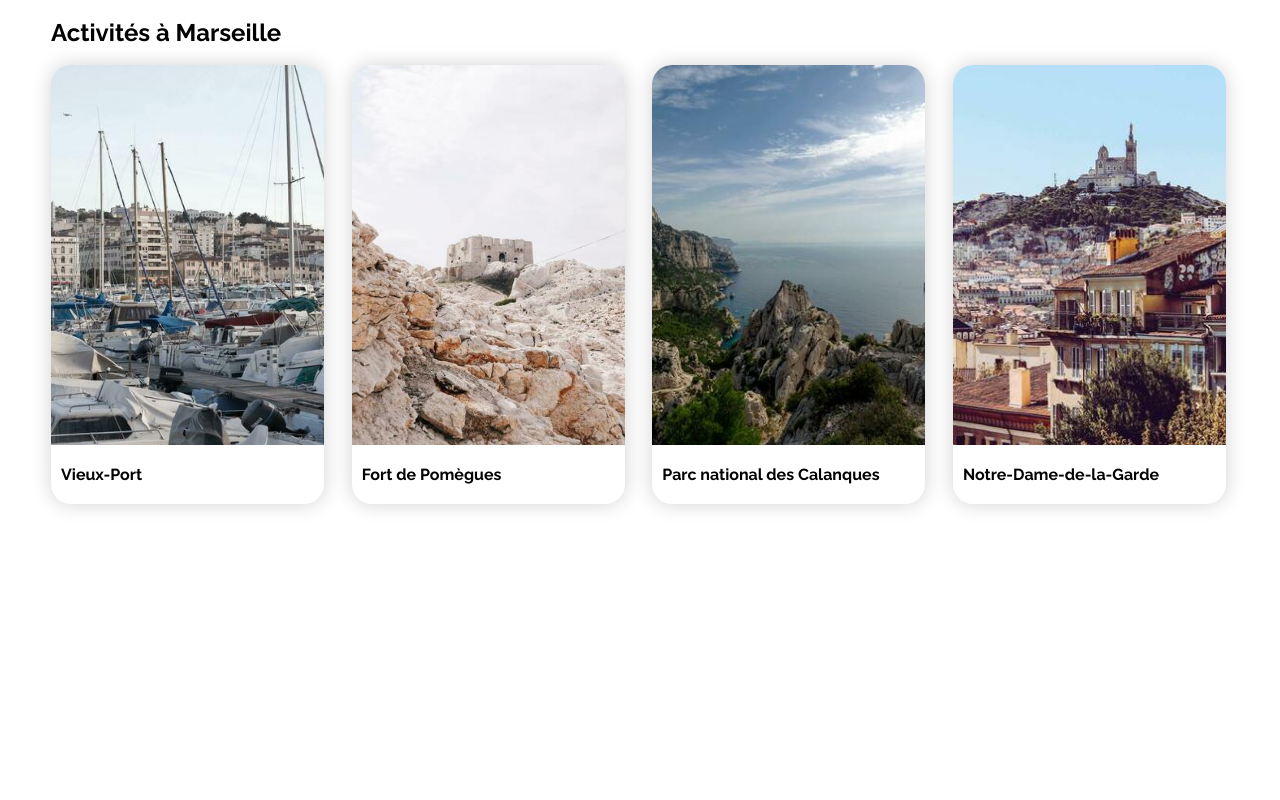
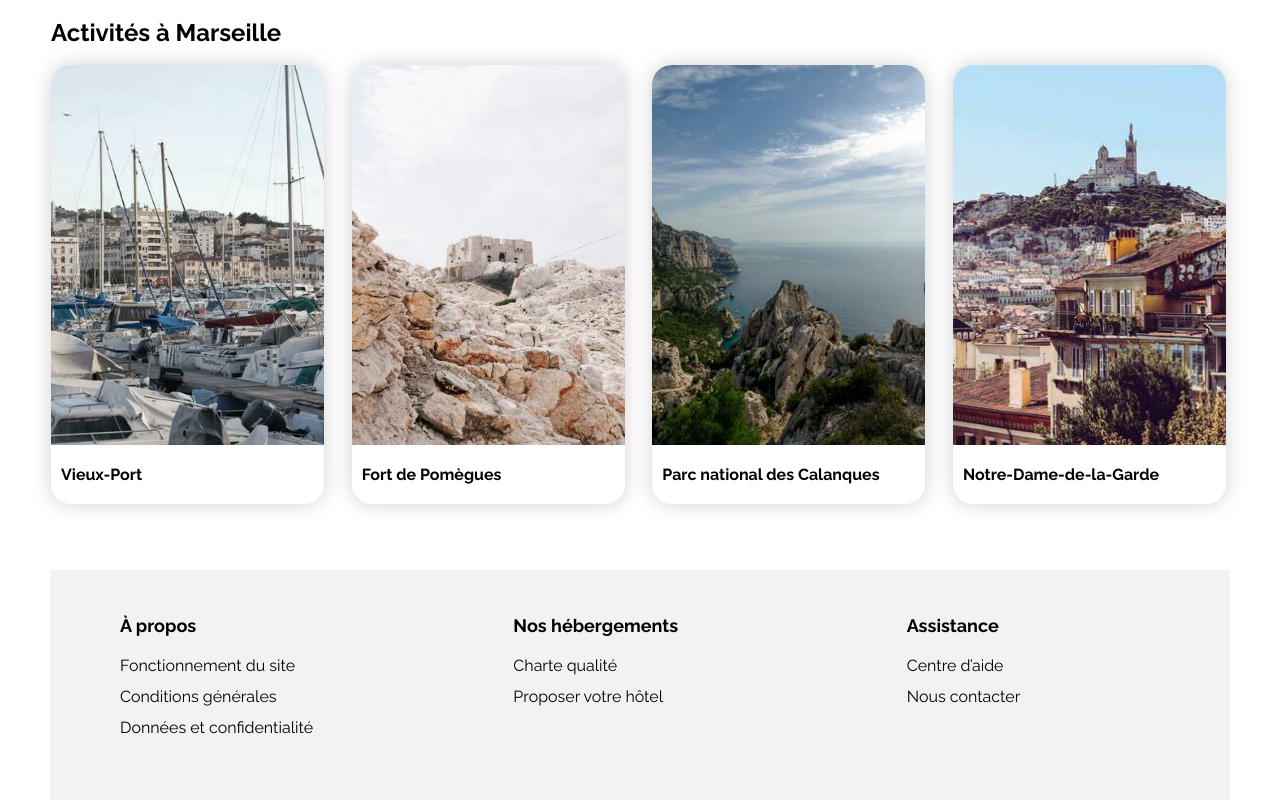
Before and after one commit to KuramaMr/Projet-3, a plain HTML site: page index.html in a window 1280 px wide. Shown: the part 1122-1922 px from the top of the page. Before the commit the page ends 1692 px from the top, so only its background shows below. Drawn offline with Linux system fonts and the light colour scheme.

Commit message:
Add html/css

```diff
--- a/css/style.css
+++ b/css/style.css
@@ -438,6 +438,41 @@ i.fa-solid.fa-info {
     }
 }
 
+/****** Renseignement ***********/
+
+.containerFooter {
+    background-color: var(--main-bg-color);
+    width: 100%;
+    display: flex;
+    flex-direction: row;
+}
+
+.containerFoot {
+    display: flex;
+    flex-direction: column;
+    width: 347px;
+    padding-left: 70px;
+    padding-top: 45px;
+    padding-bottom: 51px;
+}
+
+.containerFoot p {
+    color: #000;
+    font-size: 18px;
+    font-style: normal;
+    font-weight: 700;
+    line-height: normal;
+    width: 100%;
+}
+
+.listcontainer {
+    list-style: none;
+    padding-top: 20px;
+}
+
+.listFooter {
+    padding-bottom: 12px;
+}
 /* Le code ci-dessous correspond à la version responsive uniquement */
 
 /****** Media queries ***********/
--- a/index.html
+++ b/index.html
@@ -306,8 +306,33 @@
                 </section>
             </div>
         </main>
+
+        <!-- Renseignement -->
         <footer>
-
+            <div class="containerFooter">
+                <div class="containerFoot">
+                    <p>À propos</p>
+                    <ul class="listcontainer">
+                        <li class="listFooter">Fonctionnement du site</li>
+                        <li class="listFooter">Conditions générales </li>
+                        <li class="listFooter">Données et confidentialité</li>
+                    </ul>
+                </div>
+                <div class="containerFoot">
+                    <p>Nos hébergements</p>
+                    <ul class="listcontainer">
+                        <li class="listFooter">Charte qualité</li>
+                        <li class="listFooter">Proposer votre hôtel</li>
+                    </ul>
+                </div>
+                <div class="containerFoot">
+                    <p>Assistance</p>
+                    <ul class="listcontainer">
+                        <li class="listFooter">Centre d’aide</li>
+                        <li class="listFooter">Nous contacter</li>
+                    </ul>
+                </div>
+            </div>
         </footer>
     </div>
 </body>
```
